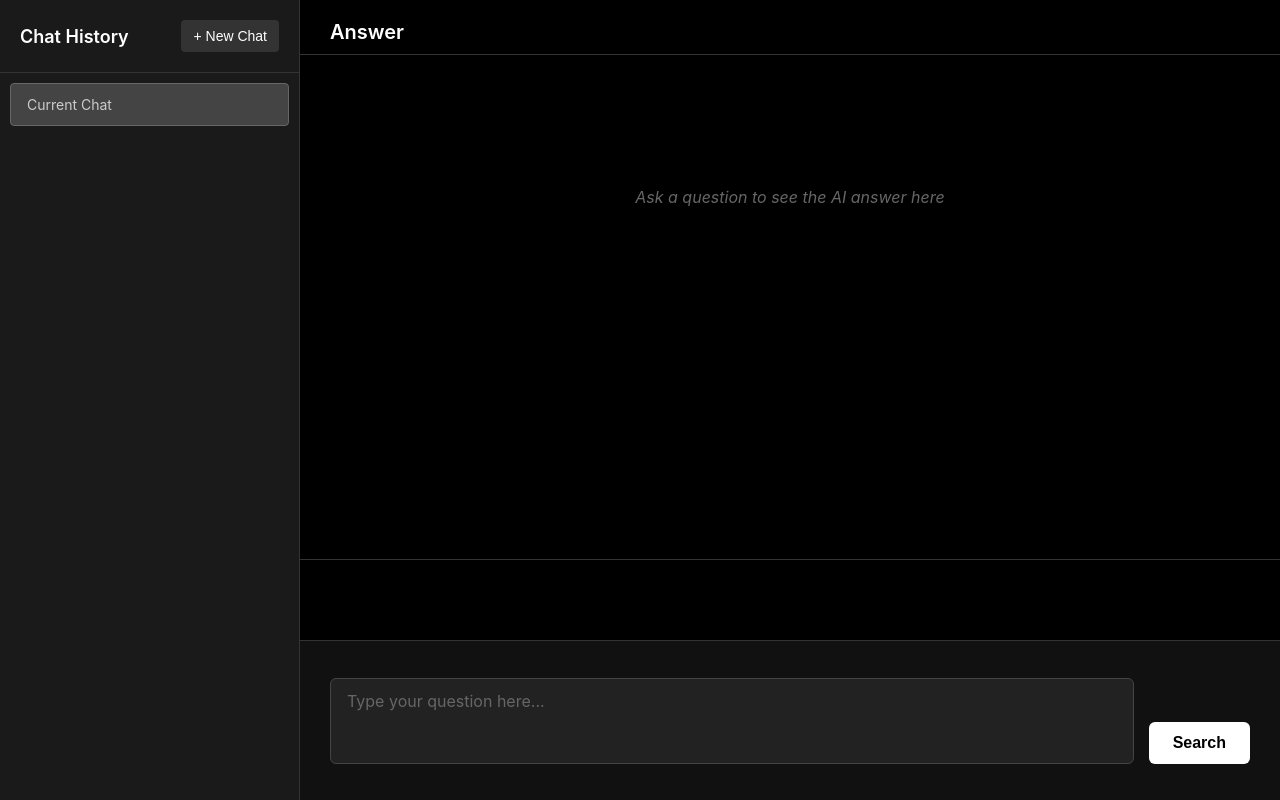
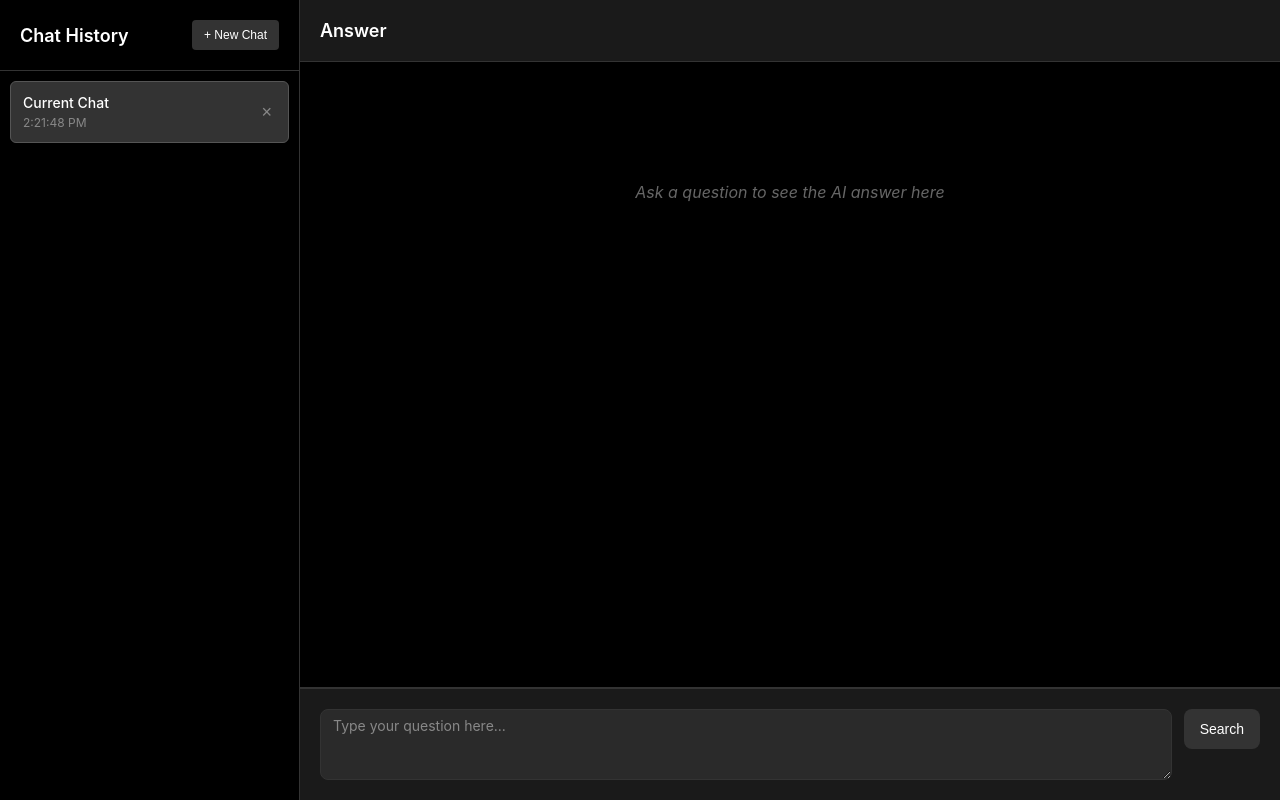
Before and after one commit to ziyilam3999/ai-file-search, a Flask app: page /new-search in a window 1280 px wide. Run offline with Flask 3, Linux system fonts and the light colour scheme.

Commit message:
feat: Complete UI enhancements for AI file search
- Implement dark mode chat interface with left panel history
- Add input clearing, loading indicators, and citation formatting
- Enable chat deletion and custom scrollbar styling
- Optimize layout: remove empty spaces, dynamic input sizing (360px max)
- Change left panel background to black
- Update build log and milestones for Weekend 5 completion

```diff
--- a/ui/static/css/new_search.css
+++ b/ui/static/css/new_search.css
@@ -22,7 +22,7 @@ body {
 /* Left Panel - Chat History */
 .left-panel {
     width: 300px;
-    background-color: #1a1a1a;
+    background-color: #000000;
     border-right: 1px solid #333333;
     display: flex;
     flex-direction: column;
@@ -49,7 +49,8 @@ body {
     padding: 8px 12px;
     border-radius: 4px;
     cursor: pointer;
-    font-size: 14px;
+    font-size: 12px;
+    transition: background-color 0.2s;
 }
 
 .new-chat-btn:hover {
@@ -63,12 +64,16 @@ body {
 }
 
 .chat-item {
-    padding: 12px 16px;
-    margin-bottom: 4px;
-    background-color: #222222;
-    border-radius: 4px;
+    padding: 12px;
+    margin-bottom: 8px;
+    background-color: #2a2a2a;
+    border-radius: 6px;
     cursor: pointer;
+    transition: background-color 0.2s;
     border: 1px solid transparent;
+    display: flex;
+    align-items: center;
+    justify-content: space-between;
 }
 
 .chat-item:hover {
@@ -76,17 +81,53 @@ body {
 }
 
 .chat-item.active {
-    background-color: #444444;
-    border-color: #666666;
+    background-color: #333333;
+    border-color: #555555;
+}
+
+.chat-content {
+    flex: 1;
+    min-width: 0; /* Allow text to truncate properly */
 }
 
 .chat-title {
+    display: block;
     font-size: 14px;
-    color: #cccccc;
-    display: block;
-    white-space: nowrap;
+    font-weight: 500;
+    color: #ffffff;
+    margin-bottom: 4px;
     overflow: hidden;
     text-overflow: ellipsis;
+    white-space: nowrap;
+}
+
+.chat-time {
+    display: block;
+    font-size: 12px;
+    color: #888888;
+}
+
+.delete-chat-btn {
+    background: none;
+    border: none;
+    color: #888888;
+    font-size: 18px;
+    line-height: 1;
+    cursor: pointer;
+    padding: 4px;
+    margin-left: 8px;
+    border-radius: 3px;
+    transition: all 0.2s;
+    flex-shrink: 0;
+}
+
+.delete-chat-btn:hover {
+    background-color: #444444;
+    color: #ff6b6b;
+}
+
+.delete-chat-btn:active {
+    background-color: #555555;
 }
 
 /* Main Content Area */
@@ -94,92 +135,84 @@ body {
     flex: 1;
     display: flex;
     flex-direction: column;
-    height: 100vh;
 }
 
-/* Answer Area - 70% */
+/* Answer Area */
 .answer-area {
-    height: 70%;
-    background-color: #000000;
-    border-bottom: 1px solid #333333;
+    flex: 1; /* Allow answer area to grow and fill available space */
     display: flex;
     flex-direction: column;
+    border-bottom: 1px solid #333333;
 }
 
 .answer-header {
-    padding: 20px 30px 10px 30px;
+    padding: 20px;
     border-bottom: 1px solid #333333;
+    background-color: #1a1a1a;
 }
 
 .answer-header h3 {
-    font-size: 20px;
+    font-size: 18px;
     font-weight: 600;
     color: #ffffff;
 }
 
 .answer-content {
     flex: 1;
-    padding: 0;
+    padding: 20px;
     overflow-y: auto;
-    line-height: 1.6;
+    overflow-x: hidden;
+    background-color: #000000;
+    max-height: calc(100vh - 200px); /* Set max-height to enable scrolling */
+    min-height: 200px; /* Minimum height for scrolling */
 }
 
 .placeholder-text {
     color: #666666;
-    font-size: 16px;
     font-style: italic;
     text-align: center;
     margin-top: 100px;
-    padding: 30px;
 }
 
-/* Conversation container for scrollable chat history */
+/* Conversation Messages */
 .conversation-container {
-    padding: 20px 30px;
     display: flex;
     flex-direction: column;
     gap: 20px;
 }
 
-/* Individual message styles */
 .message {
-    margin-bottom: 20px;
+    max-width: 80%;
 }
 
 .question-message {
-    background-color: #1a1a1a;
-    padding: 15px 20px;
-    border-radius: 12px;
-    border-left: 3px solid #666666;
+    align-self: flex-end;
 }
 
 .question-text {
-    color: #cccccc;
-    font-size: 16px;
-    margin: 0;
+    background-color: #1a1a1a;
+    padding: 12px 16px;
+    border-radius: 12px;
+    border-bottom-right-radius: 4px;
+    color: #ffffff;
+    line-height: 1.4;
 }
 
 .answer-message {
-    background-color: #111111;
-    padding: 20px;
-    border-radius: 12px;
-    border-left: 3px solid #ffffff;
+    align-self: flex-start;
 }
 
 .answer-text {
+    background-color: #2a2a2a;
+    padding: 12px 16px;
+    border-radius: 12px;
+    border-bottom-left-radius: 4px;
     color: #ffffff;
-    font-size: 16px;
-    white-space: pre-wrap;
-    word-wrap: break-word;
-    margin: 0;
-    line-height: 1.6;
+    line-height: 1.4;
 }
 
-/* Typing animation for streaming effect */
 .typing-cursor::after {
     content: '|';
-    color: #ffffff;
-    font-weight: bold;
     animation: blink 1s infinite;
 }
 
@@ -188,65 +221,95 @@ body {
     51%, 100% { opacity: 0; }
 }
 
-/* Spacing Area - 10% */
-.spacing-area {
-    height: 10%;
-    background-color: #000000;
+/* Loading Indicator */
+.loading-indicator {
+    display: flex;
+    align-items: center;
+    gap: 10px;
+    color: #888888;
+    font-style: italic;
+    padding: 8px 16px;
+    align-self: flex-start;
 }
 
-/* Question Area - 20% */
+.loading-spinner {
+    width: 16px;
+    height: 16px;
+    border: 2px solid #333333;
+    border-top: 2px solid #ffffff;
+    border-radius: 50%;
+    animation: spin 1s linear infinite;
+}
+
+@keyframes spin {
+    0% { transform: rotate(0deg); }
+    100% { transform: rotate(360deg); }
+}
+
+.loading-text {
+    font-size: 14px;
+}
+
+/* Question Area */
 .question-area {
-    height: 20%;
-    background-color: #111111;
-    padding: 20px 30px;
+    flex: 0 0 auto; /* Take only needed space */
+    padding: 20px;
+    background-color: #1a1a1a;
     border-top: 1px solid #333333;
-    display: flex;
-    align-items: center;
 }
 
 .question-input-container {
-    width: 100%;
     display: flex;
-    gap: 15px;
-    align-items: flex-end;
+    gap: 12px;
+    align-items: flex-start; /* Align items to the top */
+    height: auto; /* Allow container to adjust to content */
 }
 
 .question-input {
     flex: 1;
-    background-color: #222222;
+    padding: 6px 12px; /* Reduced padding */
+    border: 1px solid #333333;
+    border-radius: 8px;
+    background-color: #2a2a2a;
     color: #ffffff;
-    border: 1px solid #444444;
-    border-radius: 6px;
-    padding: 12px 16px;
-    font-size: 16px;
+    font-size: 14px;
+    resize: vertical; /* Allow vertical resizing */
     font-family: inherit;
-    resize: none;
-    outline: none;
+    min-height: 40px; /* Minimum height */
+    max-height: 360px; /* Maximum height tripled */
+    line-height: 1.4;
+    overflow-y: auto; /* Add scroll if content exceeds max-height */
 }
 
 .question-input:focus {
-    border-color: #666666;
-    background-color: #333333;
+    outline: none;
+    border-color: #555555;
 }
 
 .question-input::placeholder {
-    color: #666666;
+    color: #888888;
 }
 
 .search-btn {
-    background-color: #ffffff;
-    color: #000000;
+    padding: 6px 16px; /* Reduced padding */
+    background-color: #333333;
+    color: #ffffff;
     border: none;
-    padding: 12px 24px;
-    border-radius: 6px;
+    border-radius: 8px;
     cursor: pointer;
-    font-size: 16px;
-    font-weight: 600;
+    font-size: 14px;
+    font-weight: 500;
+    transition: background-color 0.2s;
     white-space: nowrap;
+    height: 40px; /* Fixed height to match input min-height */
+    display: flex;
+    align-items: center;
+    justify-content: center;
+    flex-shrink: 0; /* Prevent button from shrinking */
 }
 
-.search-btn:hover {
-    background-color: #cccccc;
+.search-btn:hover:not(:disabled) {
+    background-color: #444444;
 }
 
 .search-btn:disabled {
@@ -255,32 +318,33 @@ body {
     cursor: not-allowed;
 }
 
-/* Loading state */
-.loading {
-    color: #666666;
-    font-style: italic;
-}
-
 /* Scrollbar styling */
 .answer-content::-webkit-scrollbar,
 .chat-list::-webkit-scrollbar {
-    width: 8px;
+    width: 12px;
 }
 
 .answer-content::-webkit-scrollbar-track,
 .chat-list::-webkit-scrollbar-track {
     background: #1a1a1a;
+    border-radius: 6px;
 }
 
 .answer-content::-webkit-scrollbar-thumb,
 .chat-list::-webkit-scrollbar-thumb {
-    background: #444444;
-    border-radius: 4px;
+    background: #555555;
+    border-radius: 6px;
+    border: 2px solid #1a1a1a;
 }
 
 .answer-content::-webkit-scrollbar-thumb:hover,
 .chat-list::-webkit-scrollbar-thumb:hover {
-    background: #666666;
+    background: #777777;
+}
+
+.answer-content::-webkit-scrollbar-thumb:active,
+.chat-list::-webkit-scrollbar-thumb:active {
+    background: #888888;
 }
 
 /* Responsive design */
--- a/ui/static/js/new_search.js
+++ b/ui/static/js/new_search.js
@@ -3,9 +3,11 @@ class AIFileSearchUI {
     constructor() {
         this.currentChatId = 1;
         this.chatHistory = new Map();
+        this.isSearching = false; // Track if there's an active search
         this.initializeElements();
         this.bindEvents();
         this.loadChatHistory();
+        this.adjustTextareaHeight(); // Initialize textarea height
     }
 
     initializeElements() {
@@ -28,11 +30,23 @@ class AIFileSearchUI {
             }
         });
 
+        // Auto-adjust textarea height on input
+        this.questionInput.addEventListener('input', () => this.adjustTextareaHeight());
+
         // New chat button
         this.newChatBtn.addEventListener('click', () => this.createNewChat());
 
-        // Chat item selection
+        // Chat item selection and deletion
         this.chatList.addEventListener('click', (e) => {
+            const deleteBtn = e.target.closest('.delete-chat-btn');
+            if (deleteBtn) {
+                e.stopPropagation();
+                const chatItem = deleteBtn.closest('.chat-item');
+                const chatId = parseInt(chatItem.dataset.chatId);
+                this.deleteChat(chatId);
+                return;
+            }
+
             const chatItem = e.target.closest('.chat-item');
             if (chatItem) {
                 this.selectChat(parseInt(chatItem.dataset.chatId));
@@ -40,14 +54,25 @@ class AIFileSearchUI {
         });
     }
 
+    adjustTextareaHeight() {
+        this.questionInput.style.height = 'auto';
+        this.questionInput.style.height = Math.min(this.questionInput.scrollHeight, 360) + 'px'; // Respect max-height
+    }
+
     async handleSearch() {
         const question = this.questionInput.value.trim();
         if (!question) return;
 
+        // Clear input immediately
+        this.questionInput.value = '';
+
+        // Set searching state
+        this.isSearching = true;
+
         // Disable search button and show loading
         this.setLoadingState(true);
 
-        // Add question to conversation
+        // Add question to conversation with loading indicator
         this.addQuestionToConversation(question);
 
         // Save question to current chat
@@ -72,7 +97,7 @@ class AIFileSearchUI {
 
             const data = await response.json();
 
-            // Show answer with typing animation
+            // Show answer with typing animation (this will remove loading indicator)
             await this.typeAnswer(data.answer || 'No answer found.');
 
             // Save answer to current chat
@@ -86,8 +111,8 @@ class AIFileSearchUI {
             await this.typeAnswer(`Error: ${error.message}`);
             this.addToChat(this.currentChatId, 'error', error.message);
         } finally {
+            this.isSearching = false;
             this.setLoadingState(false);
-            this.questionInput.value = '';
         }
     }
 
@@ -102,6 +127,16 @@ class AIFileSearchUI {
         questionDiv.innerHTML = `<p class="question-text">${this.formatText(question)}</p>`;
 
         conversationContainer.appendChild(questionDiv);
+
+        // Add loading indicator below the question
+        const loadingDiv = document.createElement('div');
+        loadingDiv.className = 'loading-indicator';
+        loadingDiv.innerHTML = `
+            <div class="loading-spinner"></div>
+            <span class="loading-text">Working...</span>
+        `;
+        conversationContainer.appendChild(loadingDiv);
+
         this.scrollToBottom();
     }
 
@@ -110,6 +145,12 @@ class AIFileSearchUI {
         this.initializeConversationContainer();
 
         const conversationContainer = this.answerContent.querySelector('.conversation-container');
+
+        // Remove loading indicator before showing answer
+        const loadingIndicator = conversationContainer.querySelector('.loading-indicator');
+        if (loadingIndicator) {
+            loadingIndicator.remove();
+        }
 
         const answerDiv = document.createElement('div');
         answerDiv.className = 'message answer-message';
@@ -126,7 +167,8 @@ class AIFileSearchUI {
 
         for (let i = 0; i < words.length; i++) {
             currentText += (i > 0 ? ' ' : '') + words[i];
-            answerParagraph.textContent = currentText;
+            // Apply formatting during typing
+            answerParagraph.innerHTML = this.formatText(currentText);
             this.scrollToBottom();
 
             // Random delay between 30-80ms for natural typing feel
@@ -148,43 +190,9 @@ class AIFileSearchUI {
         }
     }
 
-    scrollToBottom() {
-        this.answerContent.scrollTop = this.answerContent.scrollHeight;
-    }
-
-    delay(ms) {
-        return new Promise(resolve => setTimeout(resolve, ms));
-    }
-
-    showAnswer(answer) {
-        this.answerContent.innerHTML = `
-            <div class="answer-text">${this.formatAnswer(answer)}</div>
-        `;
-        this.answerContent.scrollTop = 0;
-    }
-
-    formatAnswer(answer) {
-        // Simple formatting - preserve line breaks and escape HTML
-        return answer
-            .replace(/&/g, '&amp;')
-            .replace(/</g, '&lt;')
-            .replace(/>/g, '&gt;')
-            .replace(/\n/g, '<br>');
-    }
-
-    formatText(text) {
-        // Simple text formatting for questions
-        return text
-            .replace(/&/g, '&amp;')
-            .replace(/</g, '&lt;')
-            .replace(/>/g, '&gt;');
-    }
-
     setLoadingState(loading) {
         this.searchBtn.disabled = loading;
         this.searchBtn.textContent = loading ? 'Searching...' : 'Search';
-
-        // Don't show loading in answer area anymore since we show conversation
     }
 
     createNewChat() {
@@ -198,62 +206,100 @@ class AIFileSearchUI {
         const chatItem = document.createElement('div');
         chatItem.className = 'chat-item active';
         chatItem.dataset.chatId = newChatId;
-        chatItem.innerHTML = '<span class="chat-title">New Chat</span>';
+        chatItem.innerHTML = `
+            <div class="chat-content">
+                <span class="chat-title">New Chat</span>
+                <span class="chat-time">${new Date().toLocaleTimeString()}</span>
+            </div>
+            <button class="delete-chat-btn" title="Delete chat">×</button>
+        `;
 
-        // Remove active class from other chats
-        document.querySelectorAll('.chat-item').forEach(item => {
+        // Remove active class from other items
+        this.chatList.querySelectorAll('.chat-item').forEach(item => {
             item.classList.remove('active');
         });
 
-        // Add new chat to top of list
+        // Add new item at top
         this.chatList.insertBefore(chatItem, this.chatList.firstChild);
 
-        // Clear answer area and show placeholder
+        // Clear answer area
         this.answerContent.innerHTML = '<div class="placeholder-text">Ask a question to see the AI answer here</div>';
-        this.questionInput.value = '';
+
+        this.saveChatHistory();
     }
 
     selectChat(chatId) {
+        // Don't switch if currently searching
+        if (this.isSearching) {
+            return;
+        }
+
         this.currentChatId = chatId;
 
-        // Update active state
-        document.querySelectorAll('.chat-item').forEach(item => {
+        // Update UI
+        this.chatList.querySelectorAll('.chat-item').forEach(item => {
             item.classList.toggle('active', parseInt(item.dataset.chatId) === chatId);
         });
 
         // Load chat content
-        this.loadChatContent(chatId);
+        const chatData = this.chatHistory.get(chatId) || [];
+        this.displayChat(chatData);
     }
 
-    loadChatContent(chatId) {
-        const chat = this.chatHistory.get(chatId) || [];
+    deleteChat(chatId) {
+        // Confirm deletion
+        if (!confirm('Are you sure you want to delete this chat?')) {
+            return;
+        }
 
-        if (chat.length === 0) {
+        // Remove from chat history
+        this.chatHistory.delete(chatId);
+
+        // Remove from UI
+        const chatItem = this.chatList.querySelector(`[data-chat-id="${chatId}"]`);
+        if (chatItem) {
+            chatItem.remove();
+        }
+
+        // If deleted chat was current, switch to another chat or create new one
+        if (this.currentChatId === chatId) {
+            if (this.chatHistory.size > 0) {
+                // Switch to the most recent remaining chat
+                const remainingChatIds = Array.from(this.chatHistory.keys());
+                const mostRecentId = remainingChatIds[remainingChatIds.length - 1];
+                this.selectChat(mostRecentId);
+            } else {
+                // No chats left, create a new one
+                this.createNewChat();
+            }
+        }
+
+        // Save updated chat history
+        this.saveChatHistory();
+    }
+
+    displayChat(chatData) {
+        if (chatData.length === 0) {
             this.answerContent.innerHTML = '<div class="placeholder-text">Ask a question to see the AI answer here</div>';
             return;
         }
 
-        // Rebuild the entire conversation
         this.answerContent.innerHTML = '<div class="conversation-container"></div>';
         const conversationContainer = this.answerContent.querySelector('.conversation-container');
 
-        for (let i = 0; i < chat.length; i += 2) {
-            // Add question
-            if (chat[i] && chat[i].type === 'question') {
+        chatData.forEach(item => {
+            if (item.type === 'question') {
                 const questionDiv = document.createElement('div');
                 questionDiv.className = 'message question-message';
-                questionDiv.innerHTML = `<p class="question-text">${this.formatText(chat[i].content)}</p>`;
+                questionDiv.innerHTML = `<p class="question-text">${this.formatText(item.content)}</p>`;
                 conversationContainer.appendChild(questionDiv);
-            }
-
-            // Add answer
-            if (chat[i + 1] && chat[i + 1].type === 'answer') {
+            } else if (item.type === 'answer') {
                 const answerDiv = document.createElement('div');
                 answerDiv.className = 'message answer-message';
-                answerDiv.innerHTML = `<p class="answer-text">${this.formatText(chat[i + 1].content)}</p>`;
+                answerDiv.innerHTML = `<p class="answer-text">${this.formatText(item.content)}</p>`;
                 conversationContainer.appendChild(answerDiv);
             }
-        }
+        });
 
         this.scrollToBottom();
     }
@@ -262,29 +308,125 @@ class AIFileSearchUI {
         if (!this.chatHistory.has(chatId)) {
             this.chatHistory.set(chatId, []);
         }
-
-        this.chatHistory.get(chatId).push({
-            type: type,
-            content: content,
-            timestamp: new Date().toISOString()
-        });
+        this.chatHistory.get(chatId).push({ type, content, timestamp: Date.now() });
+        this.saveChatHistory();
     }
 
     updateChatTitle(chatId, question) {
-        const chatItem = document.querySelector(`.chat-item[data-chat-id="${chatId}"]`);
-        if (chatItem) {
-            const titleSpan = chatItem.querySelector('.chat-title');
-            if (titleSpan && titleSpan.textContent === 'New Chat') {
-                // Use first 30 characters of question as title
-                titleSpan.textContent = question.length > 30 ?
-                    question.substring(0, 30) + '...' : question;
+        const chatData = this.chatHistory.get(chatId);
+        if (chatData && chatData.length === 2) { // First question-answer pair
+            const chatItem = this.chatList.querySelector(`[data-chat-id="${chatId}"] .chat-title`);
+            if (chatItem) {
+                const shortTitle = question.length > 30 ? question.substring(0, 30) + '...' : question;
+                chatItem.textContent = shortTitle;
             }
         }
     }
 
     loadChatHistory() {
-        // Initialize with current chat
-        this.chatHistory.set(this.currentChatId, []);
+        const saved = localStorage.getItem('aiFileSearch_chatHistory');
+        if (saved) {
+            try {
+                const parsed = JSON.parse(saved);
+                this.chatHistory = new Map(parsed);
+
+                // Clear existing chat list (including default HTML chat item)
+                this.chatList.innerHTML = '';
+
+                // Populate chat list
+                this.chatHistory.forEach((chatData, chatId) => {
+                    const chatItem = document.createElement('div');
+                    chatItem.className = 'chat-item';
+                    chatItem.dataset.chatId = chatId;
+
+                    const firstQuestion = chatData.find(item => item.type === 'question');
+                    const title = firstQuestion ?
+                        (firstQuestion.content.length > 30 ? firstQuestion.content.substring(0, 30) + '...' : firstQuestion.content) :
+                        'New Chat';
+
+                    chatItem.innerHTML = `
+                        <div class="chat-content">
+                            <span class="chat-title">${title}</span>
+                            <span class="chat-time">${new Date(chatData[0]?.timestamp || Date.now()).toLocaleTimeString()}</span>
+                        </div>
+                        <button class="delete-chat-btn" title="Delete chat">×</button>
+                    `;
+
+                    this.chatList.appendChild(chatItem);
+                });
+
+                // Load most recent chat if exists
+                if (this.chatHistory.size > 0) {
+                    const mostRecentId = Array.from(this.chatHistory.keys()).pop();
+                    this.selectChat(mostRecentId);
+                } else {
+                    // No saved chats, but we have a default chat ID of 1
+                    this.chatHistory.set(1, []);
+                    this.updateDefaultChatItem();
+                }
+            } catch (error) {
+                console.error('Error loading chat history:', error);
+                // On error, ensure we have the default chat with delete button
+                this.chatHistory.set(1, []);
+                this.updateDefaultChatItem();
+            }
+        } else {
+            // No saved history, ensure default chat exists with delete button
+            this.chatHistory.set(1, []);
+            this.updateDefaultChatItem();
+        }
+    }
+
+    updateDefaultChatItem() {
+        // Update the default HTML chat item to include delete button
+        const defaultChatItem = this.chatList.querySelector('[data-chat-id="1"]');
+        if (defaultChatItem) {
+            defaultChatItem.innerHTML = `
+                <div class="chat-content">
+                    <span class="chat-title">Current Chat</span>
+                    <span class="chat-time">${new Date().toLocaleTimeString()}</span>
+                </div>
+                <button class="delete-chat-btn" title="Delete chat">×</button>
+            `;
+        }
+    }
+
+    saveChatHistory() {
+        const serializable = Array.from(this.chatHistory.entries());
+        localStorage.setItem('aiFileSearch_chatHistory', JSON.stringify(serializable));
+    }
+
+    formatText(text) {
+        // First handle HTML escaping
+        let formattedText = text
+            .replace(/</g, '&lt;')
+            .replace(/>/g, '&gt;');
+
+        // Handle citations - put Citations section on a new line, but keep [1], [2] etc. inline
+        if (formattedText.includes('Citations:')) {
+            // Find the position of "Citations:"
+            const citationsIndex = formattedText.indexOf('Citations:');
+            if (citationsIndex > 0) {
+                // Main answer text (everything before Citations)
+                let mainText = formattedText.substring(0, citationsIndex).trim();
+                // Citations section (everything from Citations: onwards)
+                let citationsText = formattedText.substring(citationsIndex);
+
+                // Ensure main text is one continuous paragraph, citations section on new line
+                formattedText = mainText + '\n' + citationsText;
+            }
+        }
+
+        // Convert line breaks to HTML
+        return formattedText.replace(/\n/g, '<br>');
+    }
+
+    scrollToBottom() {
+        this.answerContent.scrollTop = this.answerContent.scrollHeight;
+    }
+
+    delay(ms) {
+        return new Promise(resolve => setTimeout(resolve, ms));
     }
 }
 
```
Also changed, not shown: smart_watcher.py (+16 -5 lines), tools/live_monitor.py (+92 -37 lines).
